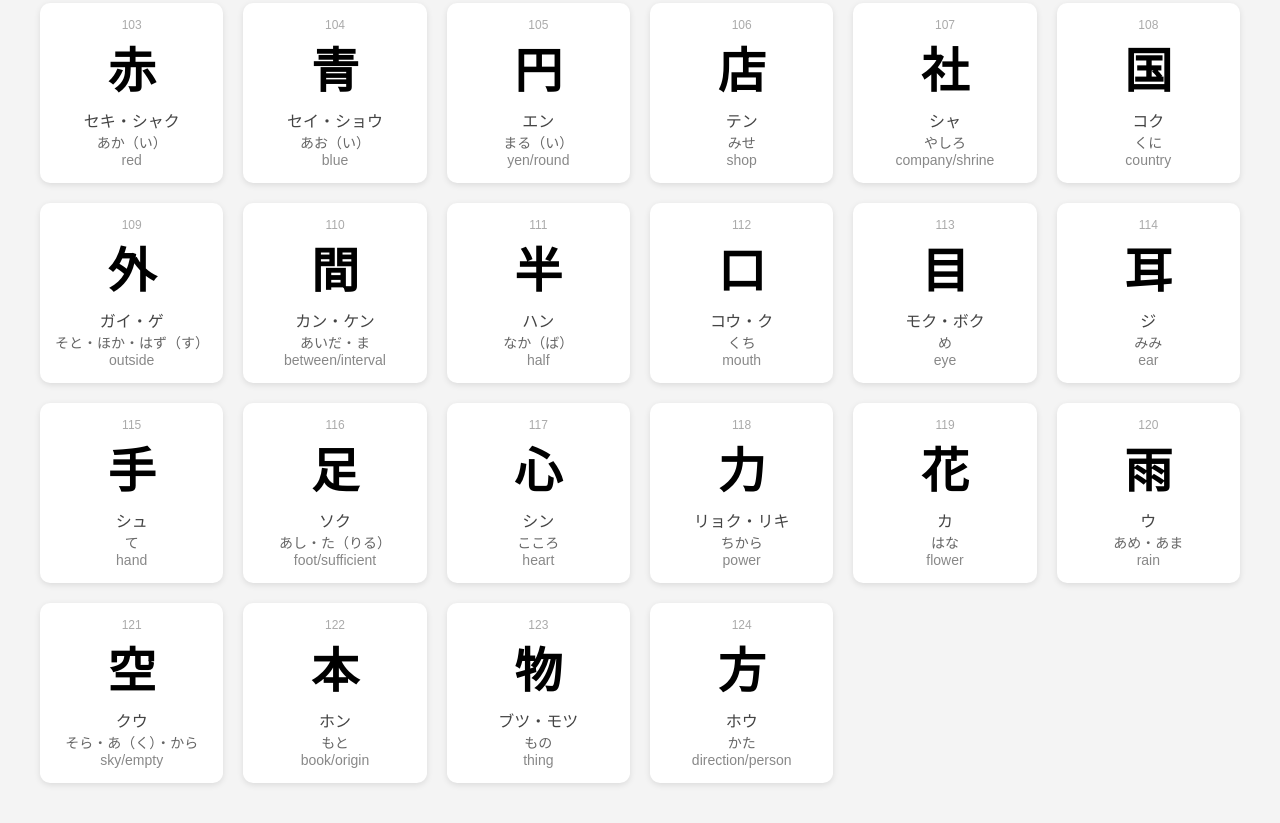
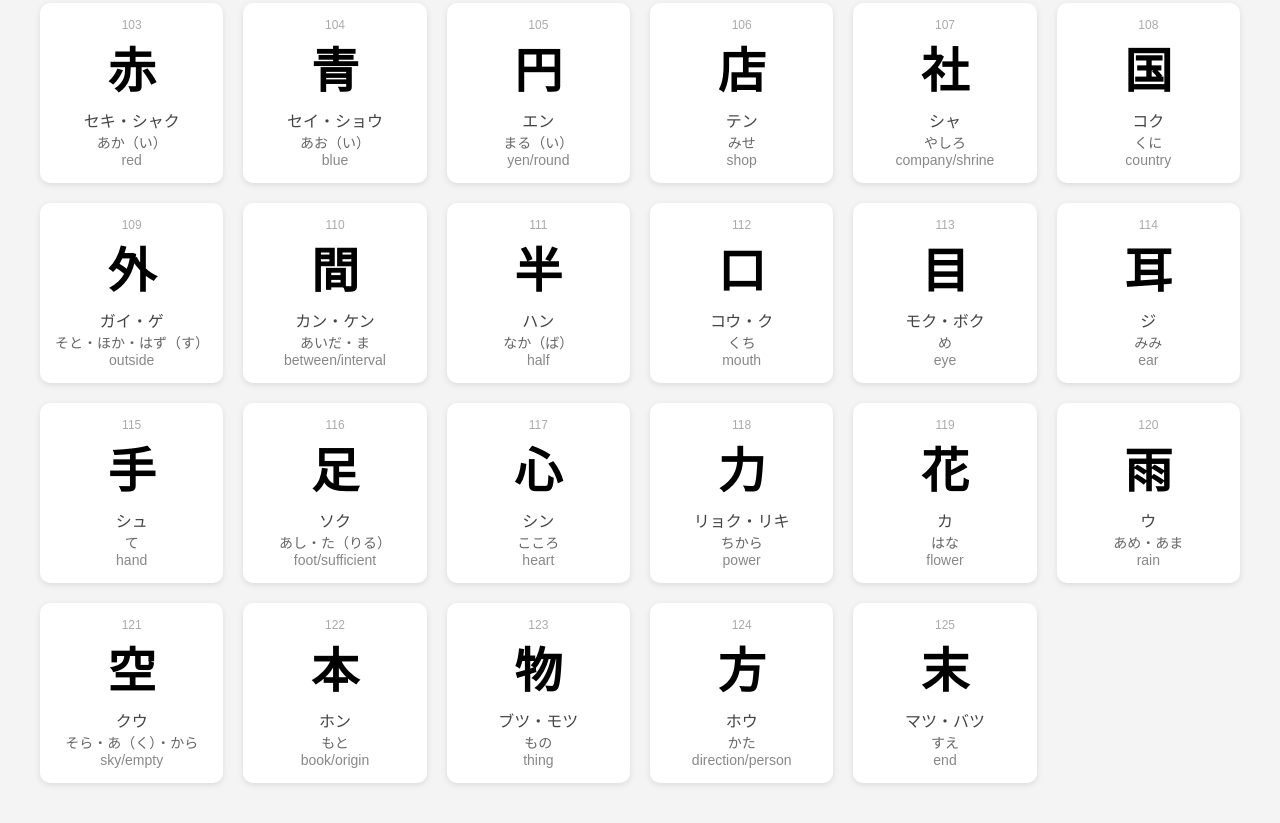
Before and after one commit to arkeds/jltp-n5-kanji, a website: page index.html in a window 1280 px wide. Shown: the part 3544-4367 px from the top of the page. Drawn offline with Linux system fonts and the light colour scheme.

```diff
--- a/index.html
+++ b/index.html
@@ -204,7 +204,8 @@
 ["空","クウ","そら・あ（く）・から","sky/empty"],
 ["本","ホン","もと","book/origin"],
 ["物","ブツ・モツ","もの","thing"],
-["方","ホウ","かた","direction/person"]
+["方","ホウ","かた","direction/person"],
+["末","マツ・バツ","すえ","end"],
 ];
 
 const grid=document.querySelector(".grid");
```
